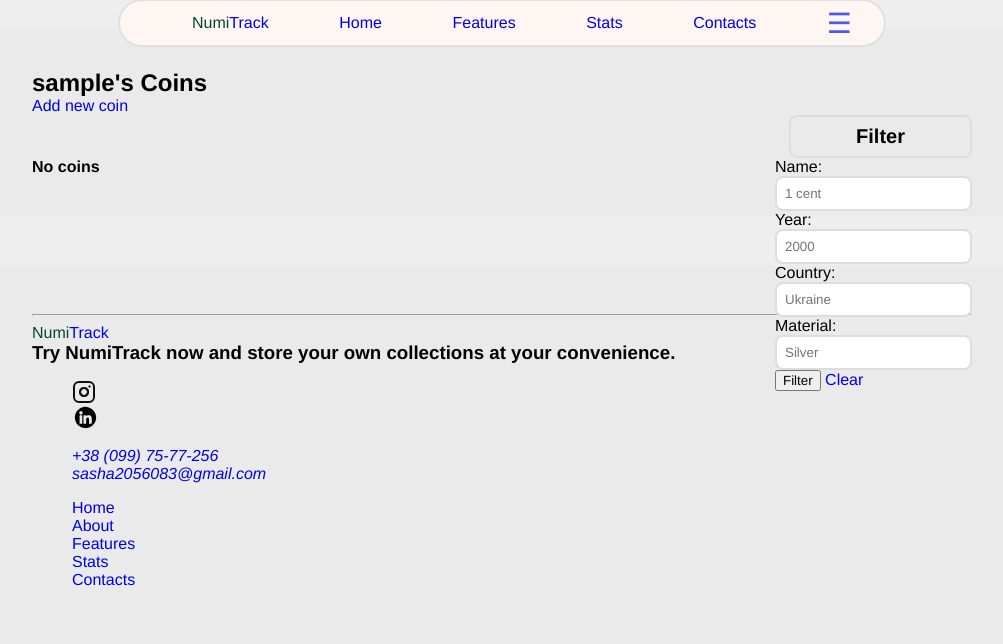
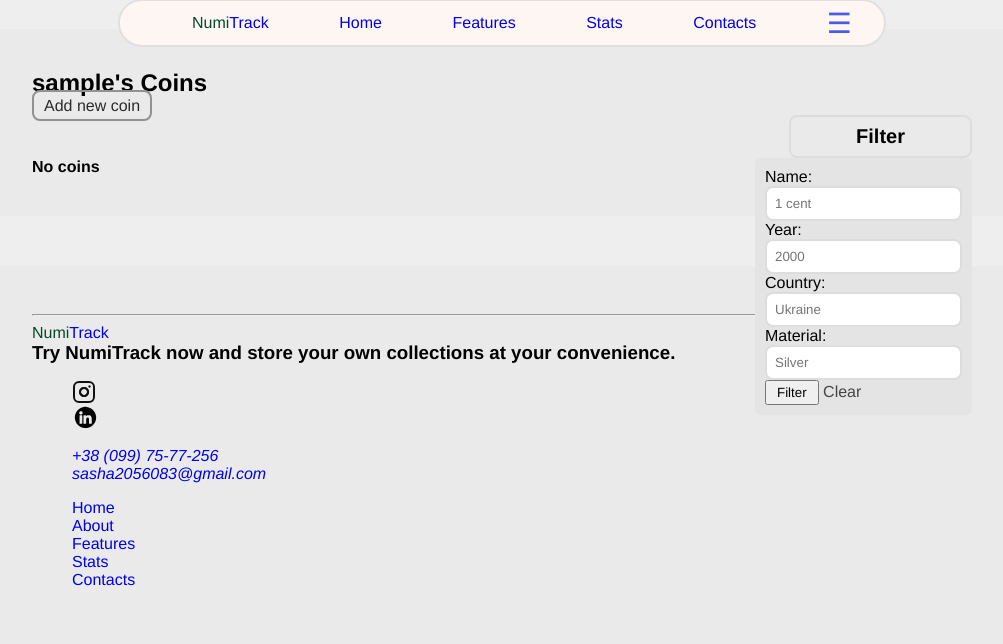
Before and after one commit to khlivniukoleksandr/NumiTrack, a Django app: page /my-coins/ in a window 1280 px wide. Shown: the part 21-665 px from the top of the page, without its empty margins (138-1141 px from the left). Run offline with Django 5.2, Linux system fonts and the light colour scheme; the visitor is signed in with stand-in values (Sample User, id 1); data that the repository does not hold is empty.

Commit message:
Creatin button add new coin design

```diff
--- a/static/css/styles.css
+++ b/static/css/styles.css
@@ -487,34 +487,68 @@ button {
     font-weight: 600;
     border: 2px solid #dddddd;
     border-radius: 8px;
-    padding:8px 65px;
+    padding: 8px 65px;
 }
+
 .filter-coins-title:hover {
-    cursor:pointer;
+    cursor: pointer;
     background-color: #c1bdbd;
     transition: background-color 350ms ease;
 }
+
 .form-search-coins {
-    display:flex;
+    display: flex;
     align-items: flex-end;
     flex-direction: column;
 }
+
 .form-coin-filter-input {
-    padding:8px;
+    padding: 8px;
     display: flex;
     border: 2px solid #dddddd;
     border-radius: 8px;
 }
-.form-coin-filter-input:hover{
+
+.form-coin-filter-input:hover {
     border: 2px solid #d2ffe8;;
 }
+
 .filter-box {
     position: relative;
     height: 0;
 }
 
+.search-form-overlay {
+    background-color: #e4e4e4;
+    border-radius: 5px;
+    padding: 10px;
+}
 
-    /*____________________________Collections______________________*/
+.filter-button {
+    padding: 3px 10px;
+}
+
+.reset-button {
+    color: #454545;
+}
+
+.reset-button:hover {
+    color: #050505;
+}
+
+.button-add-new-item {
+    border: 2px solid #919191;
+    border-radius: 8px;
+    padding: 5px 10px;
+    color: #2b2b2b;
+}
+.button-add-new-item:hover {
+    cursor: pointer;
+    background-color: #c1bdbd;
+    transition: background-color 350ms ease;
+    color: #ffffff;
+}
+/*____________________________Collections______________________*/
 
 /*My collections*/
 .collection-card {
@@ -526,10 +560,12 @@ button {
     overflow: hidden;
     background-color: #faf7f7;
 }
+
 .collection-card:hover {
     transform: scale(1.05);
-    transition:transform 350ms ease;
+    transition: transform 350ms ease;
 }
+
 .card-image {
     border-radius: 12px;
     object-fit: contain;
--- a/templates/coins/my_coins.html
+++ b/templates/coins/my_coins.html
@@ -3,14 +3,14 @@
 {% block content %}
 <div class="container">
   <h2>{{ user.username }}'s Coins</h2>
-  <a href="{% url 'items:coin-create' %}">Add new coin</a>
+  <a href="{% url 'items:coin-create' %}" class="button-add-new-item">Add new coin</a>
 <div class="form-search-coins">
   <p class="filter-coins-title">Filter</p>
   <div class="filter-box">
 <form method="get" class="search-form-overlay">
 {{ form.as_p }}
-<button type="submit">Filter</button>
-<a href="{% url 'items:my-coins' %}" class="reset-btn">Clear</a>
+<button type="submit" class="filter-button">Filter</button>
+<a href="{% url 'items:my-coins' %}" class="reset-button">Clear</a>
 </form>
       </div>
 </div>
```
